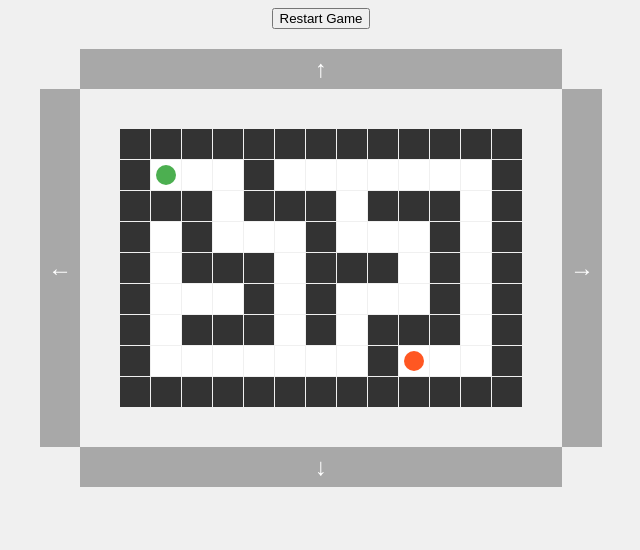
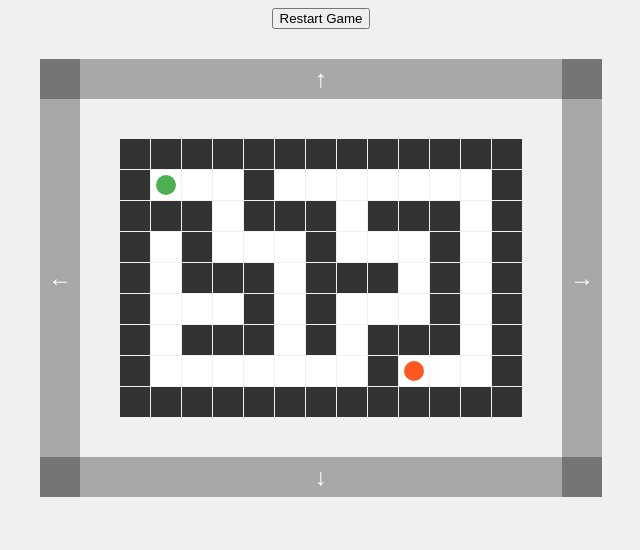
Before and after one commit to ff04zav/maze-js, a plain HTML site: page index.html in a window 1280 px wide. Shown: the whole page, without its empty margins (319-959 px from the left). Drawn offline with Linux system fonts and the light colour scheme.

Commit message:
Fix buttons styles

```diff
--- a/style.css
+++ b/style.css
@@ -46,7 +46,7 @@ body {
 }
 
 #restart-btn {
-  margin-bottom: 40px;
+  margin-bottom: 10px;
 }
 
 /* Mobile Controls Layout */
@@ -54,6 +54,7 @@ body {
   position: relative;
   width: fit-content;
   margin: 20px auto;
+  padding: 40px;
 }
 
 .mobile-btn {
@@ -65,14 +66,14 @@ body {
 }
 
 #up-btn {
-  top: -40px;
+  top: 0;
   left: 0;
   width: 100%;
   height: 40px;
 }
 
 #down-btn {
-  bottom: -40px;
+  bottom: 0;
   left: 0;
   width: 100%;
   height: 40px;
@@ -80,14 +81,14 @@ body {
 
 #left-btn {
   top: 0;
-  left: -40px;
+  left: 0;
   width: 40px;
   height: 100%;
 }
 
 #right-btn {
   top: 0;
-  right: -40px;
+  right: 0;
   width: 40px;
   height: 100%;
 }
```
